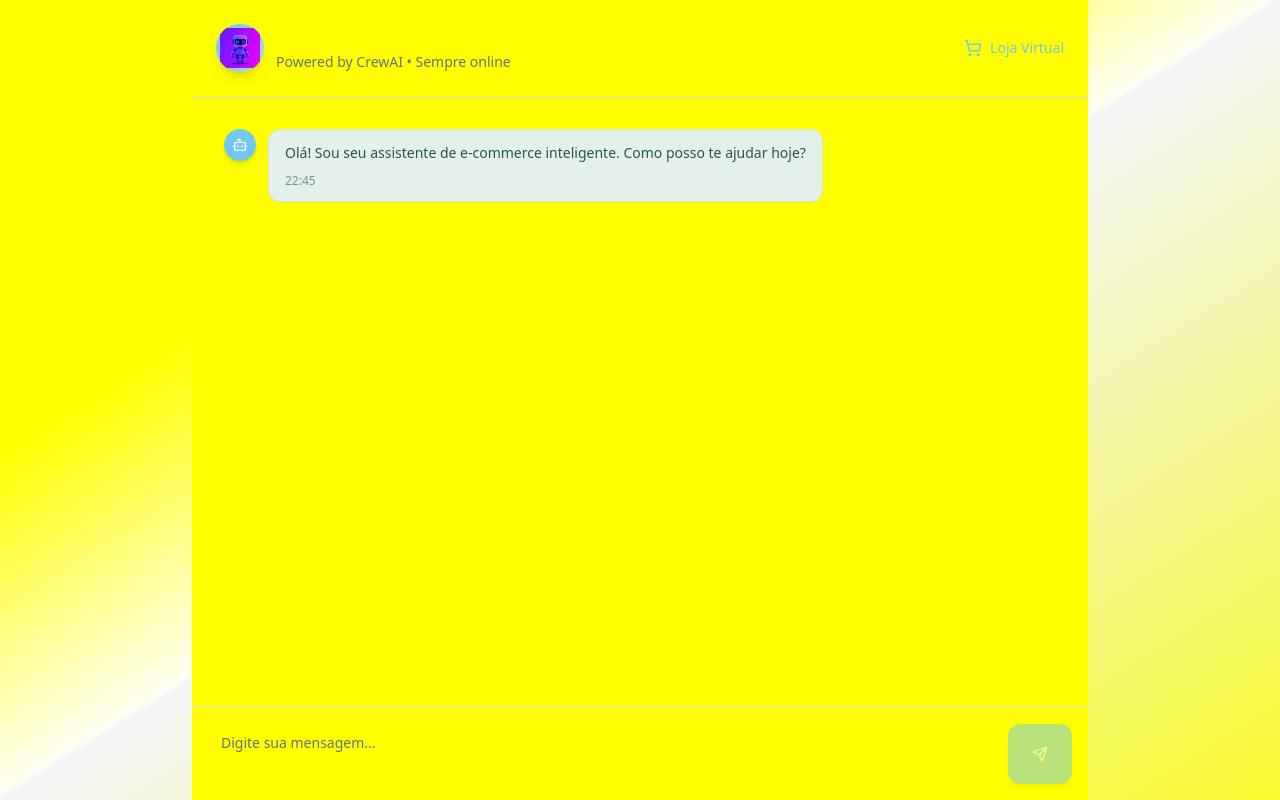
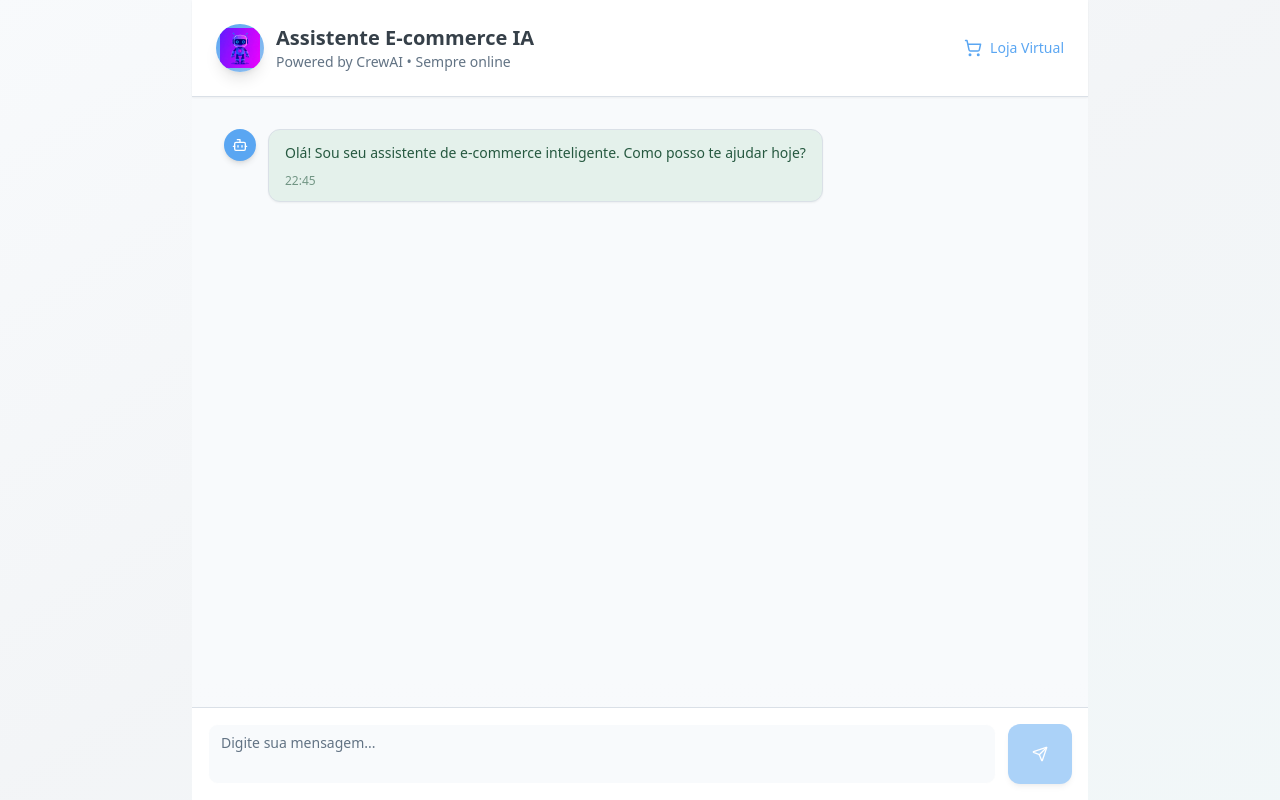
Before and after one commit to BrenoWerlang04/genia-chat-ai, a React (Vite) app: page / in a window 1280 px wide. Built offline with nearby package versions, Linux system fonts and the light colour scheme; the HTML template or start-up script is replaced by a standard one.

Commit message:
Remove yellow color

```diff
--- a/src/index.css
+++ b/src/index.css
@@ -7,21 +7,21 @@
 @layer base {
   :root {
     /* Base colors */
-    --background: 248 250 252;
-    --foreground: 226 232 240;
+    --background: 210 40% 98%;
+    --foreground: 210 15% 25%;
 
     /* Card system */
-    --card: 255 255 255;
-    --card-foreground: 51 65 85;
+    --card: 0 0% 100%;
+    --card-foreground: 210 15% 25%;
 
     /* Interactive elements */
-    --popover: 255 255 255;
-    --popover-foreground: 51 65 85;
+    --popover: 0 0% 100%;
+    --popover-foreground: 210 15% 25%;
 
     /* Primary brand - Ocean blue */
-    --primary: 200 85% 70%;
-    --primary-foreground: 200 100% 98%;
-    --primary-glow: 200 75% 80%;
+    --primary: 210 85% 65%;
+    --primary-foreground: 0 0% 100%;
+    --primary-glow: 210 75% 75%;
 
     /* Secondary - Sage green */
     --secondary: 150 25% 85%;
@@ -37,18 +37,18 @@
 
     /* Status colors */
     --destructive: 0 84% 60%;
-    --destructive-foreground: 255 255 255;
+    --destructive-foreground: 0 0% 100%;
     --success: 142 76% 36%;
-    --success-foreground: 255 255 255;
+    --success-foreground: 0 0% 100%;
 
     /* Interactive elements */
-    --border: 200 20% 88%;
-    --input: 255 255 255;
-    --ring: 200 85% 70%;
+    --border: 210 20% 88%;
+    --input: 0 0% 100%;
+    --ring: 210 85% 65%;
 
     /* Chat specific colors */
-    --chat-user: 200 85% 70%;
-    --chat-user-foreground: 200 100% 98%;
+    --chat-user: 210 85% 65%;
+    --chat-user-foreground: 0 0% 100%;
     --chat-assistant: 150 30% 92%;
     --chat-assistant-foreground: 150 40% 25%;
 
@@ -89,17 +89,17 @@
   .dark {
     /* Dark mode colors for chat */
     --background: 222 47% 7%;
-    --foreground: 226 232 240;
+    --foreground: 210 15% 85%;
 
     --card: 222 47% 9%;
-    --card-foreground: 226 232 240;
+    --card-foreground: 210 15% 85%;
 
     --popover: 222 47% 9%;
-    --popover-foreground: 226 232 240;
+    --popover-foreground: 210 15% 85%;
 
-    --primary: 200 75% 65%;
-    --primary-foreground: 200 100% 98%;
-    --primary-glow: 200 65% 75%;
+    --primary: 210 75% 65%;
+    --primary-foreground: 0 0% 100%;
+    --primary-glow: 210 65% 75%;
 
     --secondary: 222 47% 12%;
     --secondary-foreground: 150 25% 80%;
@@ -111,16 +111,16 @@
     --accent-foreground: 175 35% 75%;
 
     --destructive: 0 84% 60%;
-    --destructive-foreground: 255 255 255;
+    --destructive-foreground: 0 0% 100%;
     --success: 142 76% 36%;
-    --success-foreground: 255 255 255;
+    --success-foreground: 0 0% 100%;
 
     --border: 222 47% 15%;
     --input: 222 47% 12%;
-    --ring: 200 75% 65%;
+    --ring: 210 75% 65%;
 
-    --chat-user: 200 75% 65%;
-    --chat-user-foreground: 200 100% 98%;
+    --chat-user: 210 75% 65%;
+    --chat-user-foreground: 0 0% 100%;
     --chat-assistant: 150 20% 15%;
     --chat-assistant-foreground: 150 30% 75%;
   }
```
